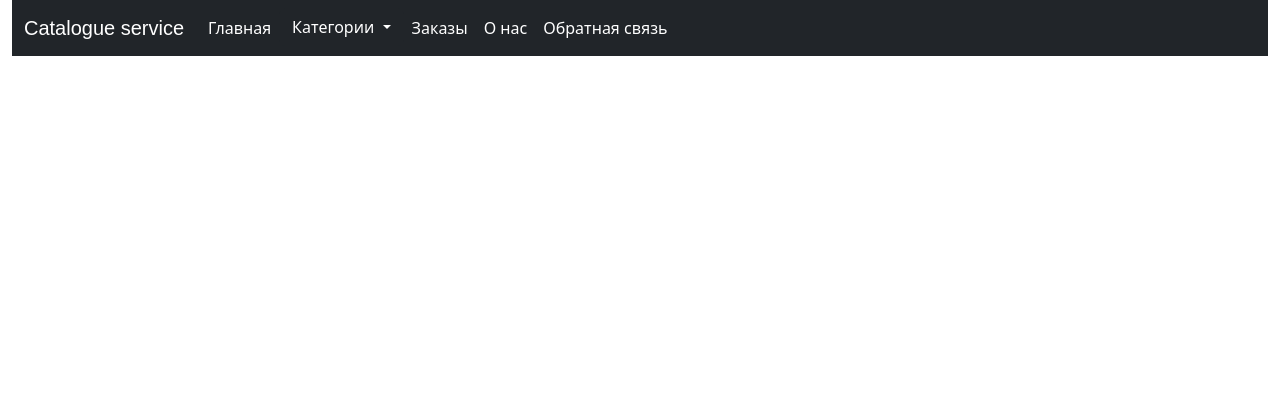
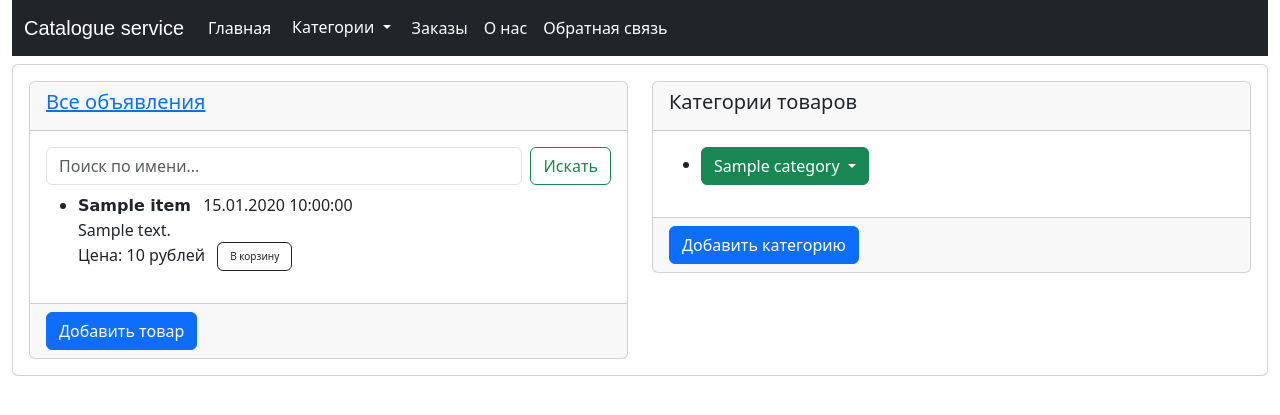
Before and after one commit to DmitriiParfenov/first_web_server_django, a Django app: template board_service/catalog/templates/catalog/all_products.html in a window 1280 px wide. Shown: the top 415 px of the page. Run offline with Django 3.2, Linux system fonts and the light colour scheme; the template is opened without the code that fills it: most values are stand-ins (such as "Sample title", 1, 10 or a date in 2020).

Commit message:
updated all_products.html in accordance basic.html

```diff
--- a/board_service/catalog/templates/catalog/all_products.html
+++ b/board_service/catalog/templates/catalog/all_products.html
@@ -1,5 +1,86 @@
 {% extends "layout/basic.html" %}
 
 {% block content %}
-
+<div class="container-fluid mt-2">
+    <div class="card">
+        <div class="card-body">
+            <div class="row">
+                <div class="col-md-6">
+                    <div class="card">
+                        <div class="card-header">
+                            <h5 class="card-title"><a href="{% url 'products' %}">Все объявления</a></h5>
+                        </div>
+                        <div class="card-body">
+                            <div class="card-title">
+                                <form class="d-flex" role="search" method="post">
+                                    {% csrf_token %}
+                                    <input class="form-control me-2" type="search" placeholder="Поиск по имени..."
+                                           aria-label="Search" name="keyword">
+                                    <button class="btn btn-outline-success" type="submit">Искать</button>
+                                </form>
+                            </div>
+                            {% for item in products %}
+                            <ul>
+                                <li>
+                                    <ul class="list-inline">
+                                        <li class="list-inline-item"
+                                            style="font-family: cursive; font-weight: 600; font-size: 100%">
+                                            {{item.name}}
+                                        </li>
+                                        <li class="list-inline-item">{{item.published|date:"d.m.Y H:i:s"}}</li>
+                                    </ul>
+                                    {{item.description}}
+                                    <ul class="list-inline">
+                                        <li class="list-inline-item">
+                                            Цена: {{item.price}} рублей
+                                        </li>
+                                        <li class="list-inline-item">
+                                            <button type="button" class="btn btn-outline-dark"
+                                                    style="font-size: 10px;">
+                                                В корзину
+                                            </button>
+                                        </li>
+                                    </ul>
+                                </li>
+                            </ul>
+                            {% endfor %}
+                        </div>
+                        <div class="card-footer">
+                            <a href="#" class="btn btn-primary">Добавить товар</a>
+                        </div>
+                    </div>
+                </div>
+                <div class="col-md-6">
+                    <div class="card">
+                        <div class="card-header">
+                            <h5 class="card-title">Категории товаров</h5>
+                        </div>
+                        <div class="card-body">
+                            {% for cat in categories %}
+                            <ul>
+                                <li>
+                                    <div class="btn-group">
+                                        <button type="button" class="btn btn-success dropdown-toggle" data-bs-toggle="dropdown"
+                                                aria-expanded="false">
+                                            {{cat.category}}
+                                        </button>
+                                        <ul class="dropdown-menu">
+                                            {% for prod in cat.categories.all %}
+                                            <li><a class="dropdown-item" href="#">{{prod.name}}</a></li>
+                                            {% endfor %}
+                                        </ul>
+                                    </div>
+                                </li>
+                            </ul>
+                            {% endfor %}
+                        </div>
+                        <div class="card-footer">
+                            <a href="#" class="btn btn-primary">Добавить категорию</a>
+                        </div>
+                    </div>
+                </div>
+            </div>
+        </div>
+    </div>
+</div>
 {% endblock %}
```
